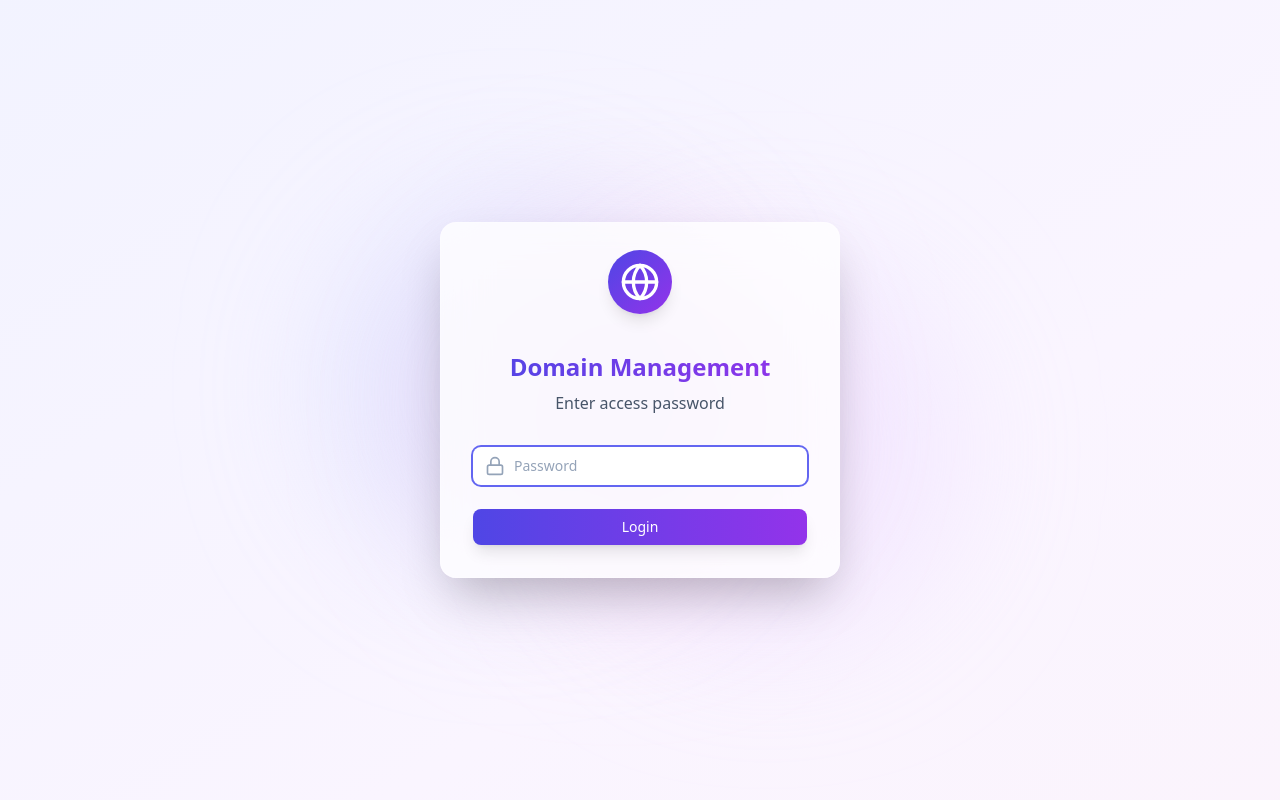
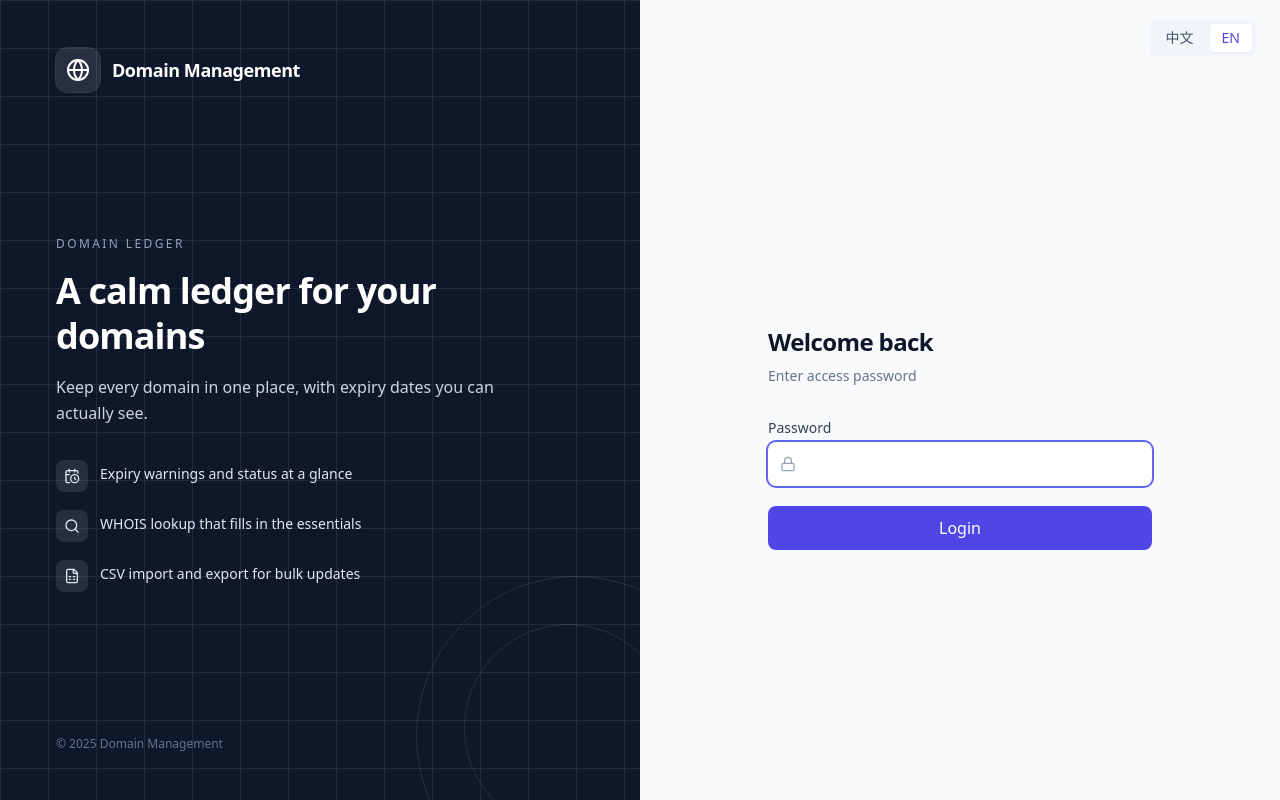
Before and after one commit to MaydayV/DomainManagement, a Next.js app: page /en/login in a window 1280 px wide. Built offline with nearby package versions, Linux system fonts and the light colour scheme.

Commit message:
美化登录页：左右分栏、去掉紫色渐变
登录改为深色介绍 + 浅色表单的左右布局，沿用系统 slate 与纯色主按钮。

```diff
--- a/app/[locale]/login/page.tsx
+++ b/app/[locale]/login/page.tsx
@@ -3,8 +3,9 @@
 import React, { useState, useEffect } from 'react';
 import { useRouter } from 'next/navigation';
 import { useLocale, useTranslations } from 'next-intl';
-import { Lock, Globe } from 'lucide-react';
+import { CalendarClock, FileSpreadsheet, Globe, Lock, Search } from 'lucide-react';
 import { Button } from '@/components/ui/Button';
+import { LanguageSwitcher } from '@/components/LanguageSwitcher';
 import { isTokenValid, readAuthToken, writeAuthToken } from '@/lib/auth-client';
 
 export default function LoginPage() {
@@ -42,48 +43,107 @@ export default function LoginPage() {
       } else {
         setError(t('auth.incorrectPassword'));
       }
-    } catch (err) {
+    } catch {
       setError(t('message.networkError'));
     } finally {
       setLoading(false);
     }
   };
 
+  const features = [
+    { icon: CalendarClock, text: t('auth.featureExpiry') },
+    { icon: Search, text: t('auth.featureWhois') },
+    { icon: FileSpreadsheet, text: t('auth.featureExport') },
+  ];
+
   return (
-    <div className="min-h-screen flex items-center justify-center bg-gradient-to-br from-primary-50 via-purple-50 to-pink-50 animate-gradient relative overflow-hidden">
-      {/* 背景装饰 */}
-      <div className="absolute inset-0 overflow-hidden pointer-events-none">
-        <div className="absolute top-1/4 left-1/4 w-96 h-96 bg-primary-200 rounded-full mix-blend-multiply filter blur-3xl opacity-30 animate-float"></div>
-        <div className="absolute top-1/3 right-1/4 w-96 h-96 bg-purple-200 rounded-full mix-blend-multiply filter blur-3xl opacity-30 animate-float" style={{ animationDelay: '1s' }}></div>
-        <div className="absolute bottom-1/4 left-1/3 w-96 h-96 bg-pink-200 rounded-full mix-blend-multiply filter blur-3xl opacity-30 animate-float" style={{ animationDelay: '2s' }}></div>
+    <div className="min-h-screen grid lg:grid-cols-2 bg-slate-50">
+      <aside className="relative hidden lg:flex flex-col justify-between bg-slate-900 text-white px-14 py-12 overflow-hidden">
+        <div
+          className="pointer-events-none absolute inset-0 opacity-[0.08]"
+          style={{
+            backgroundImage:
+              'linear-gradient(to right, white 1px, transparent 1px), linear-gradient(to bottom, white 1px, transparent 1px)',
+            backgroundSize: '48px 48px',
+          }}
+        />
+        <div className="pointer-events-none absolute -right-24 -bottom-24 h-80 w-80 rounded-full border border-white/10" />
+        <div className="pointer-events-none absolute -right-8 -bottom-8 h-52 w-52 rounded-full border border-white/10" />
+
+        <div className="relative">
+          <div className="inline-flex items-center gap-3">
+            <div className="flex h-11 w-11 items-center justify-center rounded-xl bg-white/10 ring-1 ring-white/15">
+              <Globe className="h-6 w-6" />
             </div>
-
-      <div className="w-full max-w-md px-6 relative z-10">
-        <div className="bg-white/80 backdrop-blur-xl rounded-2xl shadow-2xl p-8 animate-scale-in border border-white/20">
-          {/* Logo */}
-          <div className="flex justify-center mb-8">
-            <div className="w-16 h-16 bg-gradient-to-br from-primary-600 to-purple-600 rounded-full flex items-center justify-center shadow-lg animate-float">
-              <Globe className="w-10 h-10 text-white" />
+            <span className="text-lg font-semibold tracking-tight">{t('common.appName')}</span>
           </div>
         </div>
 
-          {/* Title */}
-          <h1 className="text-2xl font-bold text-center bg-gradient-to-r from-primary-600 to-purple-600 bg-clip-text text-transparent mb-2">
-            {t('common.appName')}
+        <div className="relative max-w-md space-y-8">
+          <div>
+            <p className="text-xs font-medium uppercase tracking-[0.2em] text-slate-400 mb-4">
+              {t('auth.eyebrow')}
+            </p>
+            <h2 className="text-4xl font-semibold leading-tight tracking-tight">
+              {t('auth.panelTitle')}
+            </h2>
+            <p className="mt-4 text-base leading-relaxed text-slate-300">{t('auth.tagline')}</p>
+          </div>
+
+          <ul className="space-y-4">
+            {features.map(({ icon: Icon, text }) => (
+              <li key={text} className="flex items-start gap-3 text-sm text-slate-200">
+                <span className="mt-0.5 flex h-8 w-8 shrink-0 items-center justify-center rounded-lg bg-white/10">
+                  <Icon className="h-4 w-4" />
+                </span>
+                <span className="pt-1.5">{text}</span>
+              </li>
+            ))}
+          </ul>
+        </div>
+
+        <p className="relative text-xs text-slate-500">© {new Date().getFullYear()} {t('common.appName')}</p>
+      </aside>
+
+      <main className="relative flex flex-col">
+        <div className="flex items-center justify-between px-6 py-5 lg:justify-end">
+          <div className="flex items-center gap-2 lg:hidden">
+            <Globe className="h-6 w-6 text-primary-600" />
+            <span className="text-base font-semibold text-slate-900">{t('common.appName')}</span>
+          </div>
+          <LanguageSwitcher />
+        </div>
+
+        <div className="flex flex-1 items-start lg:items-center justify-center px-6 pt-10 pb-16 lg:py-10">
+          <div className="w-full max-w-sm">
+            <div className="mb-8">
+              <h1 className="text-2xl font-semibold tracking-tight text-slate-900">
+                {t('auth.welcomeBack')}
               </h1>
-          <p className="text-center text-slate-600 mb-8">{t('auth.enterPassword')}</p>
+              <p className="mt-2 text-sm text-slate-500">{t('auth.enterPassword')}</p>
+            </div>
 
-          {/* Form */}
-          <form onSubmit={handleLogin} className="space-y-6">
+            <form onSubmit={handleLogin} className="space-y-5">
+              <input
+                type="text"
+                name="username"
+                autoComplete="username"
+                className="sr-only"
+                tabIndex={-1}
+                aria-hidden="true"
+              />
               <div>
+                <label htmlFor="password" className="label">
+                  {t('auth.password')}
+                </label>
                 <div className="relative">
-                <Lock className="absolute left-3 top-1/2 transform -translate-y-1/2 w-5 h-5 text-slate-400" />
+                  <Lock className="pointer-events-none absolute left-3 top-1/2 h-4 w-4 -translate-y-1/2 text-slate-400" />
                   <input
+                    id="password"
                     type="password"
                     value={password}
                     onChange={(e) => setPassword(e.target.value)}
-                  placeholder={t('auth.password')}
-                  className="input pl-10"
+                    className="input h-11 pl-10"
                     required
                     autoFocus
                     autoComplete="current-password"
@@ -92,17 +152,13 @@ export default function LoginPage() {
                 {error && <p className="mt-2 text-sm text-red-600">{error}</p>}
               </div>
 
-            <Button
-              type="submit"
-              variant="primary"
-              className="w-full bg-gradient-to-r from-primary-600 to-purple-600 hover:from-primary-700 hover:to-purple-700 shadow-lg hover:shadow-xl transform hover:scale-[1.02] transition-all"
-              disabled={loading}
-            >
+              <Button type="submit" variant="primary" size="lg" className="w-full h-11" disabled={loading}>
                 {loading ? t('common.loading') : t('auth.login')}
               </Button>
             </form>
           </div>
         </div>
+      </main>
     </div>
   );
 }
--- a/messages/en.json
+++ b/messages/en.json
@@ -23,7 +23,14 @@
     "password": "Password",
     "enterPassword": "Enter access password",
     "incorrectPassword": "Incorrect password",
-    "loginRequired": "Please login first"
+    "loginRequired": "Please login first",
+    "welcomeBack": "Welcome back",
+    "tagline": "Keep every domain in one place, with expiry dates you can actually see.",
+    "eyebrow": "Domain ledger",
+    "panelTitle": "A calm ledger for your domains",
+    "featureExpiry": "Expiry warnings and status at a glance",
+    "featureWhois": "WHOIS lookup that fills in the essentials",
+    "featureExport": "CSV import and export for bulk updates"
   },
   "domain": {
     "domain": "Domain",
--- a/messages/zh.json
+++ b/messages/zh.json
@@ -23,7 +23,14 @@
     "password": "密码",
     "enterPassword": "请输入访问密码",
     "incorrectPassword": "密码错误",
-    "loginRequired": "请先登录"
+    "loginRequired": "请先登录",
+    "welcomeBack": "欢迎回来",
+    "tagline": "集中管理域名资产，到期一目了然。",
+    "eyebrow": "域名台账",
+    "panelTitle": "专业的域名资产台账",
+    "featureExpiry": "到期预警与状态一目了然",
+    "featureWhois": "WHOIS 查询，自动填充关键信息",
+    "featureExport": "CSV 导入导出，批量维护更轻松"
   },
   "domain": {
     "domain": "域名",
```
Lines whose indentation alone changed are shown as unchanged.
